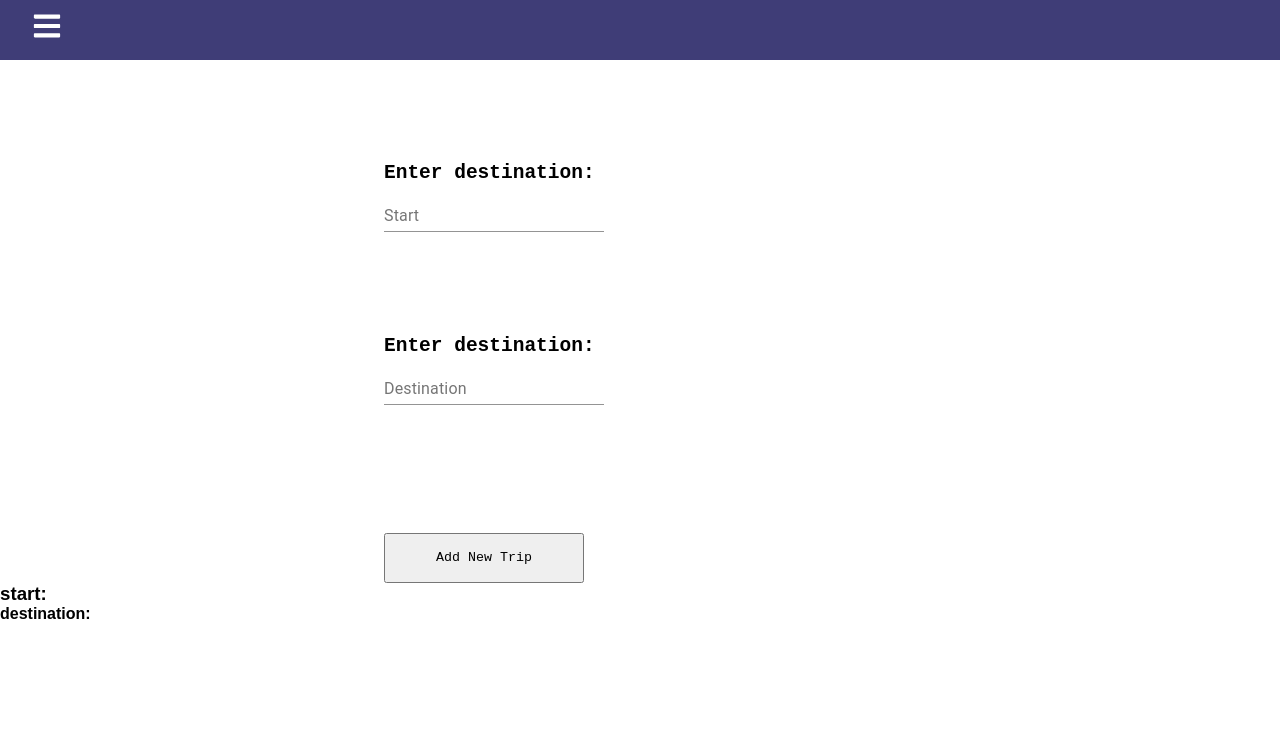
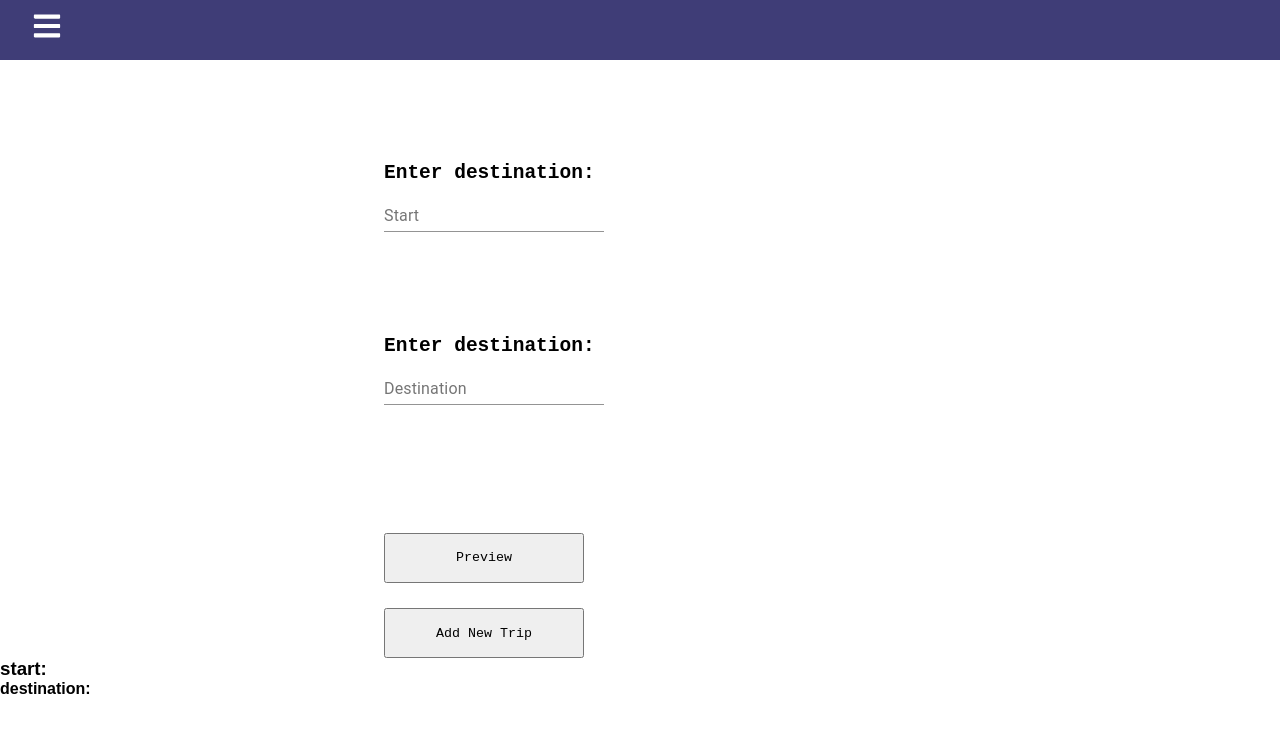
Before and after one commit to dcutalo/GasPal, a React (Create React App) app in the folder client/: page /newtrip in a window 1280 px wide. Shown: the top 732 px of the page. Built offline with nearby package versions, Linux system fonts and the light colour scheme; no server answers; a web font is replaced by a local one.

Commit message:
preview button

```diff
--- a/client/src/pages/newtrip.js
+++ b/client/src/pages/newtrip.js
@@ -80,9 +80,12 @@ function NewTrip() {
 
         </div>
 
+            <button className="preBtn" style={{ height: 50, width: 200 }} onClick={() => {} }>Preview</button>
+            <br></br>
             <button className="newBtn" style={{ height: 50, width: 200 }} onClick={() => {calcDistance(); newTrip()} }>Add New Trip</button>
             <h3>start: {start}</h3>
             <h4>destination: {dest}</h4>
+
         </>
 
     )
--- a/client/src/style/newtrip.css
+++ b/client/src/style/newtrip.css
@@ -5,6 +5,12 @@
   }
 
 .newBtn {
+    font-family: monospace;
+    margin-top: 2%;
+    margin-left: 30%;
+}
+
+.preBtn {
     font-family: monospace;
     margin-top: 10%;
     margin-left: 30%;
```
